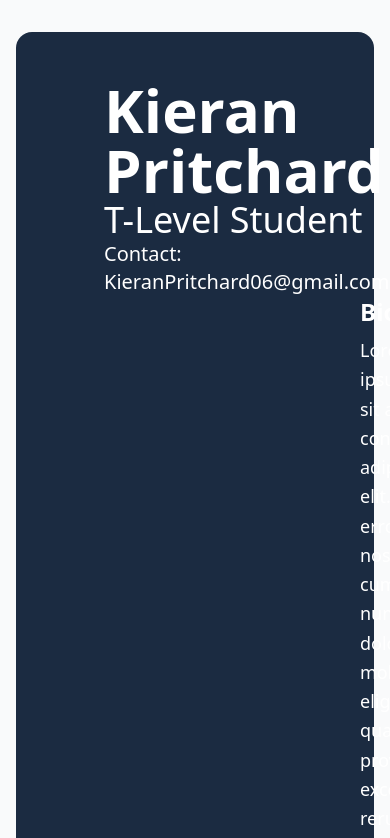
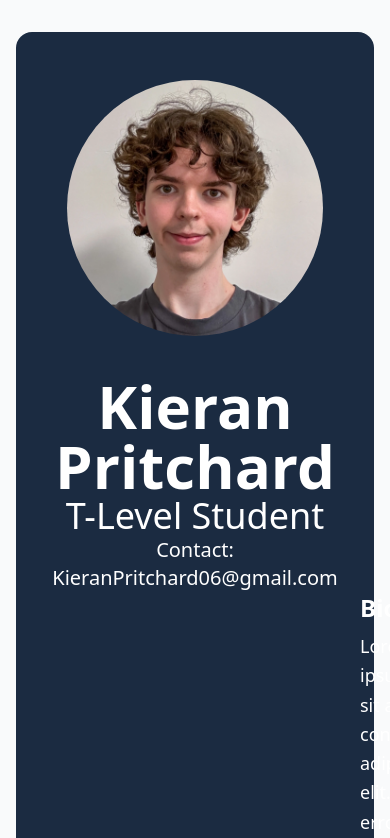
Before and after one commit to KieranPritchard/LinkNest, a React (Vite) app: page / in a window 390 px wide. Shown: the top 838 px of the page. Built offline with nearby package versions, Linux system fonts and the light colour scheme.

Commit message:
added responsive design to the personal bio

```diff
--- a/src/components/Bio/PersonalBio.jsx
+++ b/src/components/Bio/PersonalBio.jsx
@@ -3,13 +3,13 @@
 function PersonalBio(){
     return(
         /* Changed grid to flex and added gap-8 to control the distance */
-        <div className="flex justify-start items-center gap-10">
+        <div className="flex flex-col justify-start items-center gap-10 md:flex-row">
             {/* Image section */}
             <div className='flex justify-center'>
                 <img className='rounded-full w-64' src={Picture} alt="Image of me" />
             </div>
 
-            <div className="flex flex-col justify-center text-white">
+            <div className="flex flex-col justify-center text-white text-center md:text-left">
                 {/* Section with bio */}
                 <h1 className='text-6xl font-bold'>Kieran Pritchard</h1>
                 <h2 className='text-4xl'>T-Level Student</h2>
```
